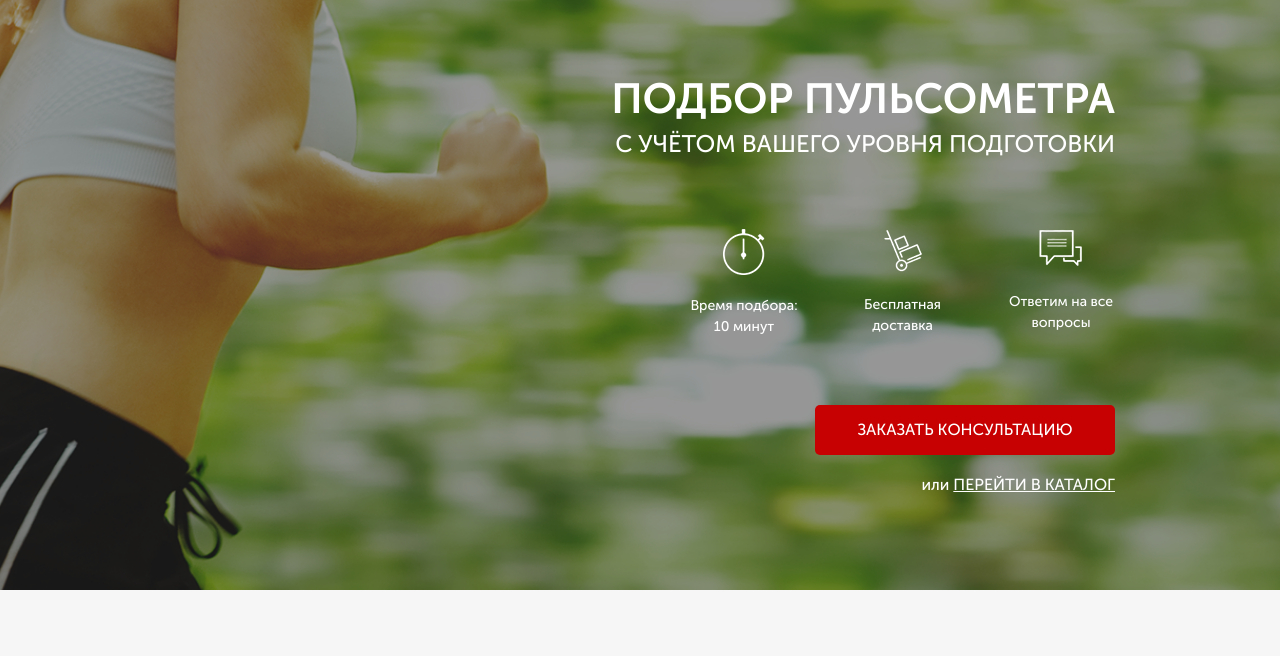
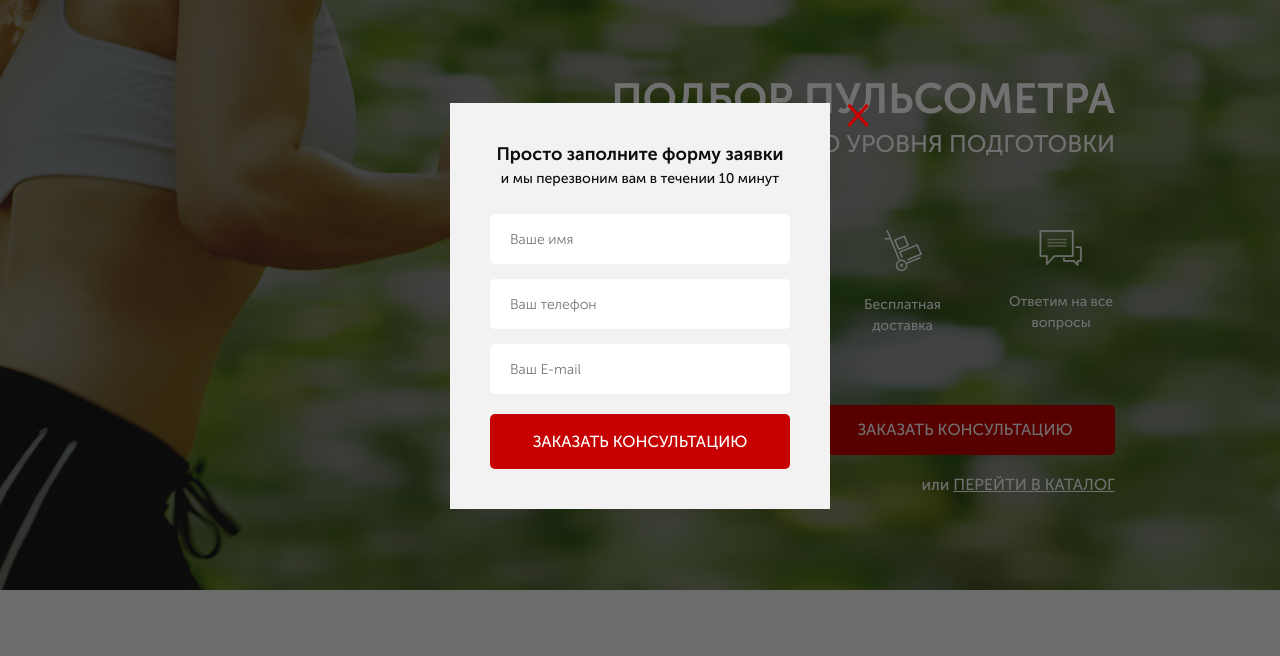
Before and after one commit to AlexisRND/Pulse, a website: page src/index.html in a window 1280 px wide. Both pictures are taken after a click on the button "ЗАКАЗАТЬ ЗВОНОК". Shown: the part 94-750 px from the top of the page. Drawn offline with nearby package versions, Linux system fonts and the light colour scheme; files whose address does not match are found by name.

Commit message:
modal windows

```diff
--- a/src/index.html
+++ b/src/index.html
@@ -23,7 +23,7 @@
                 </div>
                 <div class="header__contacts">
                     <a href="tel:+74999228974" class="header__phone">+7 (499) 922-89-74</a>
-                    <button class="button">заказать звонок</button>
+                    <button data-modal="consultation" class="button">заказать звонок</button>
                 </div>
             </header>
             <div class="promo__wrapper">
@@ -40,7 +40,7 @@
                         <img src="icons/top_icons/icon3.png" alt="">Ответим
                         на все вопросы</div>
                 </div>
-                <button class="button button_main">заказать KОНСУЛЬТАЦИЮ</button>
+                <button data-modal="consultation" class="button button_main">заказать KОНСУЛЬТАЦИЮ</button>
                 <div class="promo__link">
                     или
                     <a href="#">ПЕРЕЙТИ В КАТАЛОГ</a>
@@ -429,6 +429,38 @@
         </div>
 
     </div>
+    <div class="overlay">
+        <div class="modal" id="consultation">
+            <div class="modal__close">&times;</div>
+            <div class="modal__subtitle">Просто заполните форму заявки</div>
+            <div class="modal__descr">и мы перезвоним вам в течении 10 минут</div>
+            <form class="feed-form feed-form_mt25" action="#">
+                <input name="name" required placeholder="Ваше имя" type="text">
+                <input name="phone" required placeholder="Ваш телефон" type="number">
+                <input name="email" required placeholder="Ваш E-mail" type="email">
+
+                <button class="button button_submit">ЗАКАЗАТЬ КОНСУЛЬТАЦИЮ</button>
+            </form>
+        </div>
+        <div class="modal" id="order">
+            <div class="modal__close">&times;</div>
+            <div class="modal__subtitle">Ваш заказ:</div>
+            <div class="modal__descr">Пульсометр Polar FT1</div>
+            <form class="feed-form feed-form_mt25" action="#">
+                <input name="name" required placeholder="Ваше имя" type="text">
+                <input name="phone" required placeholder="Ваш телефон" type="number">
+                <input name="email" required placeholder="Ваш E-mail" type="email">
+
+                <button class="button button_submit">ЗАКАЗАТЬ КОНСУЛЬТАЦИЮ</button>
+            </form>
+        </div>
+        <div class="modal modal_mini" id="thanks">
+            <div class="modal__close">&times;</div>
+            <div class="modal__subtitle">Спасибо за вашу заявку!</div>
+            <div class="modal__descr">Наш менеджер свяжется с вами в ближайшее время!</div>
+        </div>
+
+    </div>
 
 
 
--- a/src/js/script.js
+++ b/src/js/script.js
@@ -16,6 +16,24 @@ $(document).ready(function(){
 
 toggleSlide('.catalog-item__link');
 toggleSlide('.catalog-item__back');
+      //modal
+
+$('[data-modal=consultation]').on('click', function() {
+  $('.overlay, #consultation').fadeIn('slow');
+})
+$('.modal__close').on('click', function (){
+  $('.overlay, #consultation, #thanks, #order').fadeOut('slow');
+})
+$('.button_mini').on('click', function() {
+  $('.overlay, #order').fadeIn('slow');
+})
+$('.button_mini').each(function(i) {
+  $(this).on('click', function(){
+    $('#order .modal__descr').text($('.catalog-item__subtitle').eq(i).text());
+    $('.overlay, #order').fadeIn('slow');
+  })
+})
+
 });
 
 const slider = tns({
--- a/src/sass/blocks/_forms.scss
+++ b/src/sass/blocks/_forms.scss
@@ -17,4 +17,7 @@
             margin-bottom: 20px;
         }
     }
+    &_mt25 {
+        margin-top: 25px;
+    }
 }
--- /dev/null
+++ b/src/sass/blocks/_modal.scss
@@ -0,0 +1,46 @@
+.overlay {
+    display: none;
+    position: fixed;
+    width: 100%;
+    height: 100%;
+    top: 0;
+    background-color: rgba(0,0,0, .56);
+}
+
+.modal {
+    position: fixed;
+    top: 50%;
+    left: 50%;
+    transform: translate(-50%, -50%);
+    width: 380px;
+    min-height: 400px;
+    background-color: #f2f2f2;
+    padding: 38px 40px 40px 40px;
+    &__close {
+        position: absolute;
+        top: 0;
+        right: -40px;
+        font-size: 41px;
+        line-height: 21px;
+        color: $main-color;
+        cursor: pointer;
+    }
+    &__subtitle {
+        font-size: 18px;
+        font-weight: 700;
+        color: #0d0d0d;
+        text-align: center;
+    }
+    &__descr {
+        font-size: 14px;
+        font-weight: 500;
+        color: #0d0d0d;
+        text-align: center;
+    }
+    &_mini {
+        min-height: 140px;
+    }
+}
+#consultation, #order, #thanks {
+    display: none;
+}
--- a/src/sass/style.scss
+++ b/src/sass/style.scss
@@ -11,8 +11,7 @@
 @import 'blocks/catalog';
 @import 'blocks/clients';
 @import 'blocks/footer';
-
-
+@import 'blocks/modal';
 
 * {
     font-family: 'MuseoSansCyrl';
```
Also changed, not shown: src/css/style.min.css.
